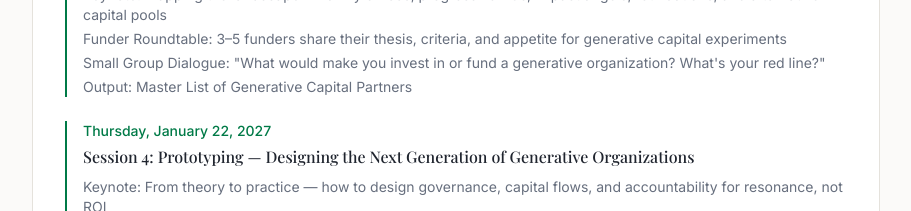
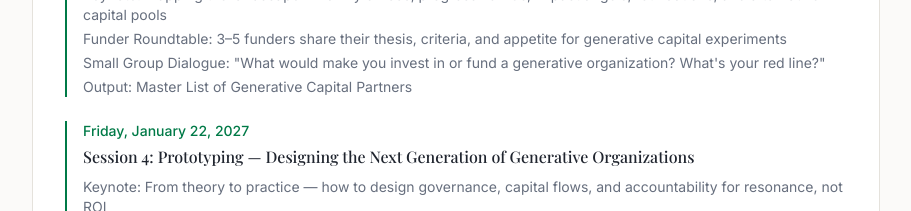
Before and after one commit to compassion2/GO-Marketing-Production-v260510, a React (Vite) app: page /events in a window 1280 px wide. Shown: the part 2240-2451 px from the top of the page, without its empty margins (184-1095 px from the left). Built offline with nearby package versions, Linux system fonts and the light colour scheme; no server answers; a web font is replaced by a local one.

Commit message:
File changes

```diff
--- a/src/pages/Events.jsx
+++ b/src/pages/Events.jsx
@@ -81,7 +81,7 @@ const salonSessions = [
     ]
   },
   {
-    date: "Thursday, January 22, 2027",
+    date: "Friday, January 22, 2027",
     title: "Session 4: Prototyping — Designing the Next Generation of Generative Organizations",
     content: [
       "Keynote: From theory to practice — how to design governance, capital flows, and accountability for resonance, not ROI",
```
